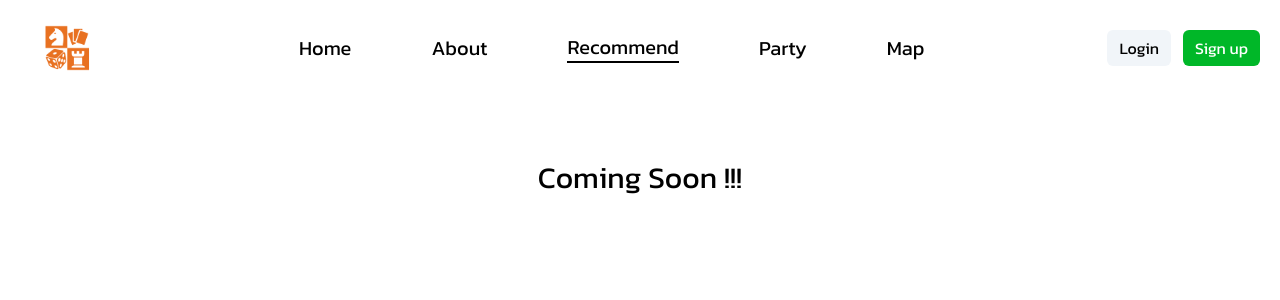
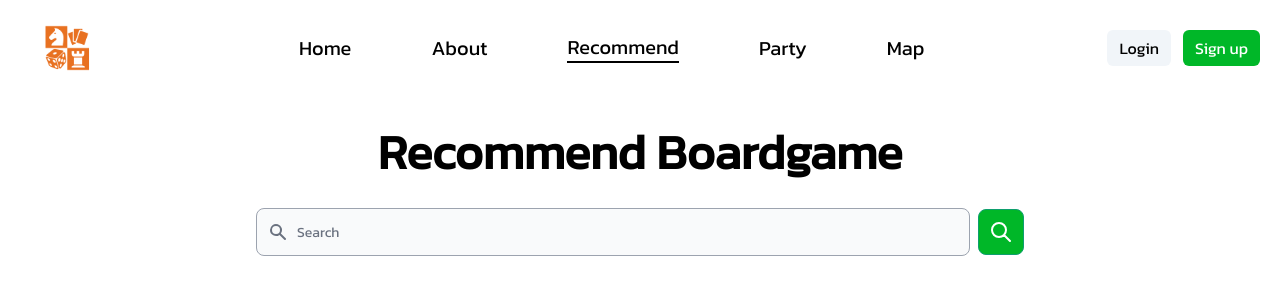
Before and after one commit to redrosekana/Frontend-Final-Project, a React (Vite) app: page /recommend in a window 1280 px wide. Shown: the top 300 px of the page. Built offline with nearby package versions, Linux system fonts and the light colour scheme; no server answers; some icons are missing; a web font is replaced by a local one.

Commit message:
feat:begin to page of recommendBefore

```diff
--- a/src/components/PagebeforeLogin/RecommendBefore.tsx
+++ b/src/components/PagebeforeLogin/RecommendBefore.tsx
@@ -1,8 +1,19 @@
 function RecommendBefore() {
   return (
     <main>
-      <div className="px-5 mt-20 max-w-[1400px] mx-auto">
-        <h3 className="text-center text-3xl">Coming Soon !!!</h3>
+      <div className="px-5 mt-12 max-w-[1400px] mx-auto">
+        <h3 className="text-center text-3xl sm:text-4xl md:text-5xl font-semibold">Recommend Boardgame</h3>
+        <form className="flex items-center max-w-3xl w-full mx-auto mt-8">
+            <div className="relative w-full h-12">
+                <div className="absolute inset-y-0 left-0 flex items-center pl-3 pointer-events-none">
+                    <svg className="w-5 h-5 text-gray-500" fill="currentColor" viewBox="0 0 20 20" xmlns="http://www.w3.org/2000/svg"><path fill-rule="evenodd" d="M8 4a4 4 0 100 8 4 4 0 000-8zM2 8a6 6 0 1110.89 3.476l4.817 4.817a1 1 0 01-1.414 1.414l-4.816-4.816A6 6 0 012 8z" clip-rule="evenodd"></path></svg>
+                </div>
+                <input type="text" className="h-full bg-gray-50 border border-gray-400 text-gray-800 text-sm rounded-lg focus:ring-gray-500 focus:border-gray-500 block w-full pl-10 p-2.5" placeholder="Search"/>
+            </div>
+            <button type="submit" className="p-2.5 ml-2 text-sm font-medium text-white bg-limegreen rounded-lg border border-green-500 hover:bg-green-600 focus:ring-2 focus:outline-none focus:ring-green-300">
+                <svg className="w-6 h-6" fill="none" stroke="currentColor" viewBox="0 0 24 24" xmlns="http://www.w3.org/2000/svg"><path stroke-linecap="round" stroke-linejoin="round" stroke-width="2" d="M21 21l-6-6m2-5a7 7 0 11-14 0 7 7 0 0114 0z"></path></svg>
+            </button>
+        </form>
       </div>
     </main>
   )
```
